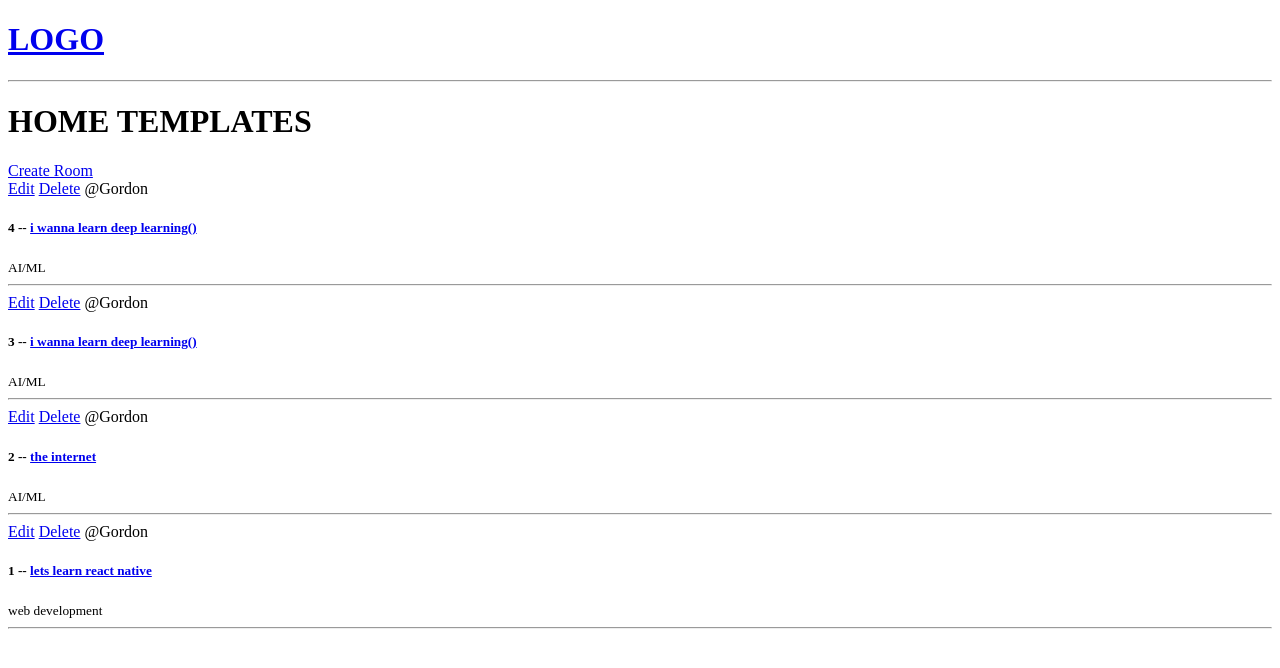
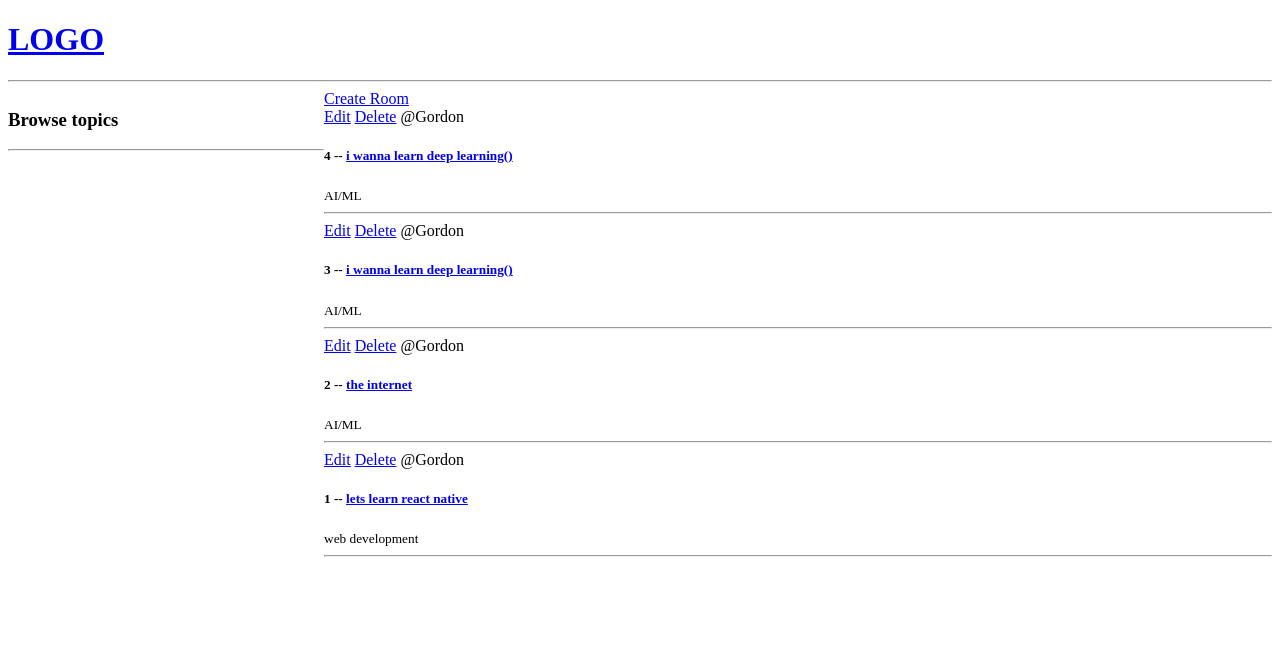
Before and after one commit to Slonetech/studybud, a Django app: page / in a window 1280 px wide. Shown: the top 668 px of the page. Run offline with Django 5.2, Linux system fonts and the light colour scheme; data comes from the database, SQL or seed files in the repository.

Commit message:
working on the grid

```diff
--- a/base/templates/base/home.html
+++ b/base/templates/base/home.html
@@ -1,9 +1,20 @@
 {% extends 'main.html' %}
 
 {% block content %}
-<h1>HOME TEMPLATES</h1>
 
+<style>
+    .home-container{
+        display: grid;
+        grid-template-columns: 1fr 3fr;
+    }
+</style>
 
+<div class="home-container">
+
+    <div>
+        <h3>Browse topics</h3>
+        <hr>
+    </div>
     <div>
         <a href= "{% url 'create-room' %}">Create Room</a>
         <div>
@@ -19,4 +30,6 @@
             {%endfor %}
         </div>
     </div>
+
+</div>
 {% endblock content%}
```
Lines whose indentation alone changed are shown as unchanged.
